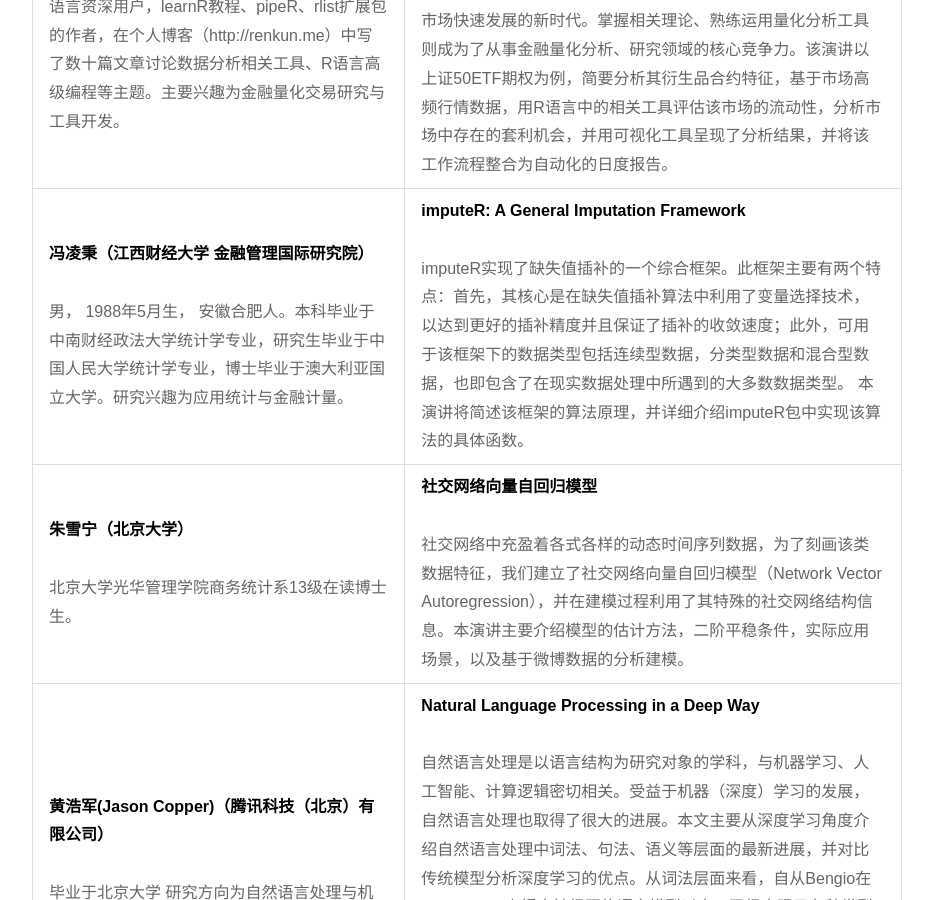
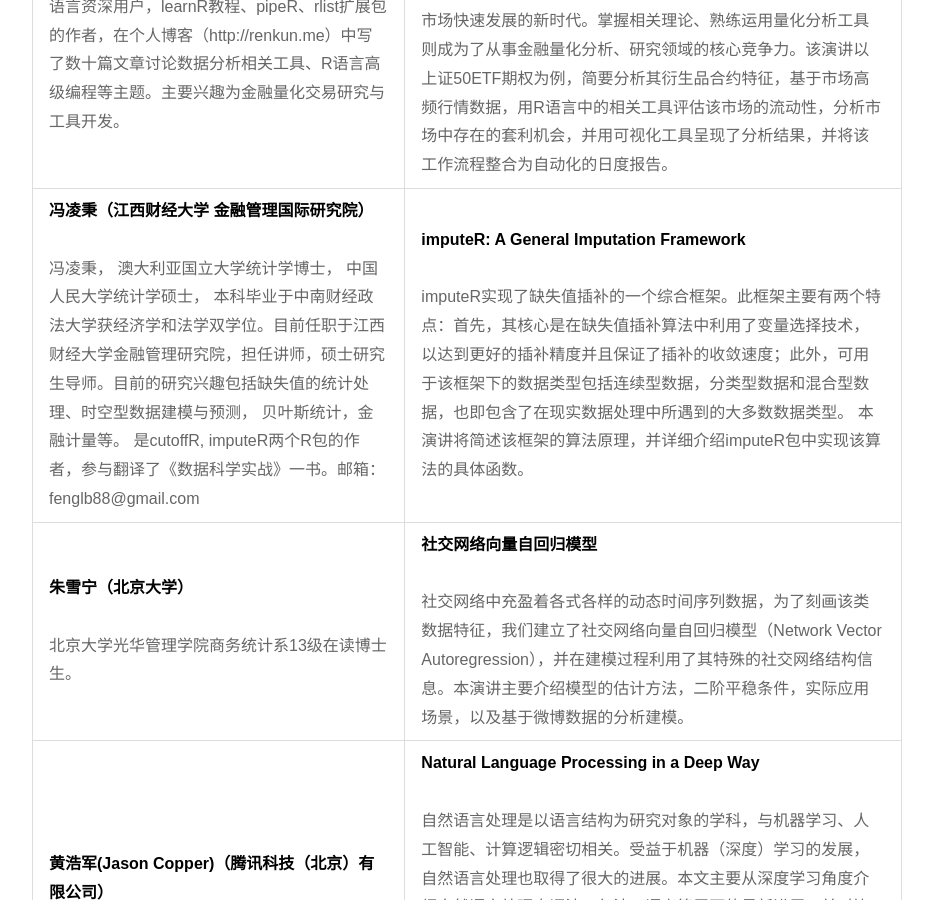
Before and after one commit to cosname/R-conference, a Jekyll site: the page built from lectures/index.md, in a window 1280 px wide and 900 px high, scrolled down 18668 px. Shown: the whole window, without its empty margins (23-956 px from the left). Built offline with Jekyll 4.4.1, drawn with Linux system fonts in a browser that asks for light colours.

Commit message:
Update 2015-beijing.html

```diff
--- a/_includes/lectures/2015-beijing.html
+++ b/_includes/lectures/2015-beijing.html
@@ -432,7 +432,7 @@ Online experiments often shows the weak signal problem among massive data set an
 
 
 <tr>
-    <td><b>冯凌秉（江西财经大学 金融管理国际研究院）</b><br><br>男， 1988年5月生， 安徽合肥人。本科毕业于中南财经政法大学统计学专业，研究生毕业于中国人民大学统计学专业，博士毕业于澳大利亚国立大学。研究兴趣为应用统计与金融计量。</td>
+    <td><b>冯凌秉（江西财经大学 金融管理国际研究院）</b><br><br>冯凌秉， 澳大利亚国立大学统计学博士， 中国人民大学统计学硕士， 本科毕业于中南财经政法大学获经济学和法学双学位。目前任职于江西财经大学金融管理研究院，担任讲师，硕士研究生导师。目前的研究兴趣包括缺失值的统计处理、时空型数据建模与预测， 贝叶斯统计，金融计量等。 是cutoffR, imputeR两个R包的作者，参与翻译了《数据科学实战》一书。邮箱：fenglb88@gmail.com</td>
     <td><b>imputeR: A General Imputation Framework</b><br><br>imputeR实现了缺失值插补的一个综合框架。此框架主要有两个特点：首先，其核心是在缺失值插补算法中利用了变量选择技术，以达到更好的插补精度并且保证了插补的收敛速度；此外，可用于该框架下的数据类型包括连续型数据，分类型数据和混合型数据，也即包含了在现实数据处理中所遇到的大多数数据类型。
 
 本演讲将简述该框架的算法原理，并详细介绍imputeR包中实现该算法的具体函数。</td>
```
